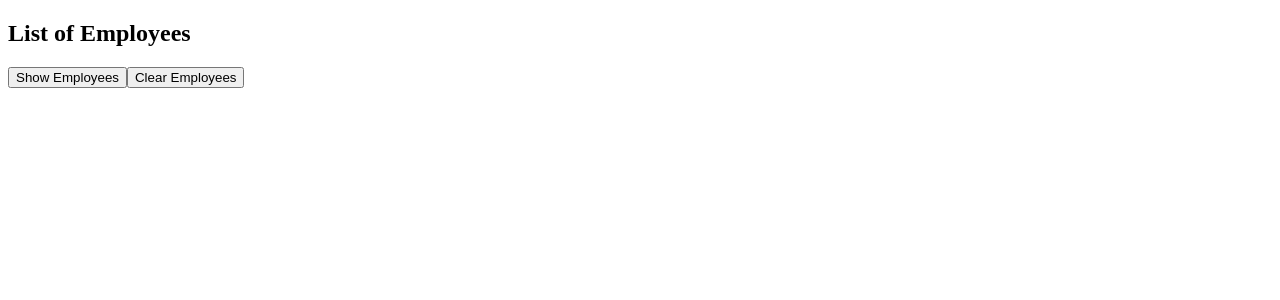
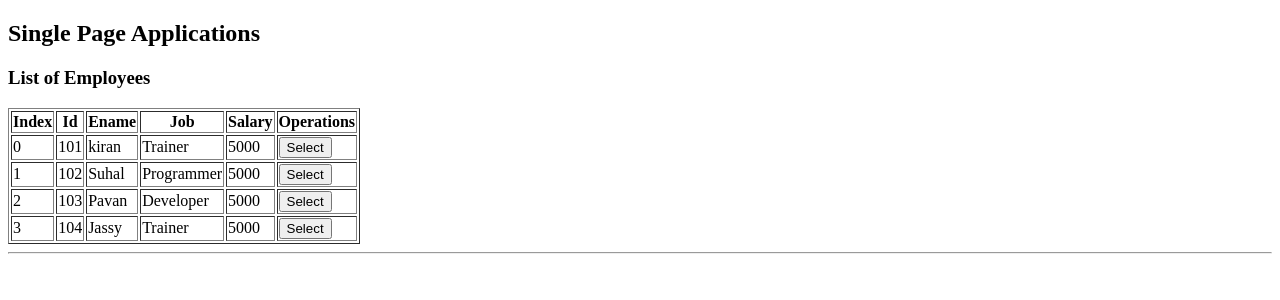
Before and after one commit to jackofalltradesprogrammer/AngularBootCamp, an Angular app: page / in a window 1280 px wide. Shown: the top 300 px of the page. Built offline with nearby package versions, Linux system fonts and the light colour scheme.

Commit message:
Day 5 - Prepare the app to retrieve the employees using index property with *ngFor

```diff
--- a/src/app/app.component.html
+++ b/src/app/app.component.html
@@ -1,18 +1,31 @@
-<h2>List of Employees</h2>
+<h2>Single Page Applications</h2>
+<h3>List of Employees</h3>
 
-<button (click)='getEmployees()'>Show Employees</button>
-<button (click)='clearEmployees()'>Clear Employees</button>
+
 <table border="1" *ngIf="employees">
   <tr>
-    <th>ID</th>
+    <th>Index</th>
+    <th>Id</th>
     <th>Ename</th>
     <th>Job</th>
     <th>Salary</th>
+    <th>Operations</th>
   </tr>
-  <tr *ngFor = 'let e of employees'>
+  <tr *ngFor = 'let e of employees; let i = index'>
+    <td>{{i}}</td>
     <td>{{e.id}}</td>
     <td>{{e.ename}}</td>
     <td>{{e.job}}</td>
     <td>{{e.salary}}</td>
+    <td><button (click)='selectRow(i)'>Select</button></td>
   </tr>
 </table>
+<hr>
+<div *ngIf="x">
+  <h2>Selected Row details</h2>
+  ID: {{x.id}} <br>
+  Ename: {{x.ename}} <br>
+  Job: {{x.job}} <br>
+  Salary: {{x.salary}} <hr>
+  <button (click)='x=null'>Clear all Fields</button>
+</div>
--- a/src/app/app.component.ts
+++ b/src/app/app.component.ts
@@ -6,16 +6,18 @@
   styleUrls: ['./app.component.css']
 })
 export class AppComponent {
+  x:any[]=null;
   employees: any[]=null;
-  getEmployees(){
+  constructor(){
     this.employees = [
       {id:101, ename:'kiran', job:'Trainer', salary:5000},
-      {id:101, ename:'Suhal', job:'Programmer', salary:5000},
-      {id:101, ename:'Pavan', job:'Developer', salary:5000},
-      {id:101, ename:'Jassy', job:'Trainer', salary:5000}
+      {id:102, ename:'Suhal', job:'Programmer', salary:5000},
+      {id:103, ename:'Pavan', job:'Developer', salary:5000},
+      {id:104, ename:'Jassy', job:'Trainer', salary:5000}
     ];
   }
-  clearEmployees(){
-    this.employees =null;
+  selectRow(i){
+    this.x = this.employees[i];
   }
+
 }
```
